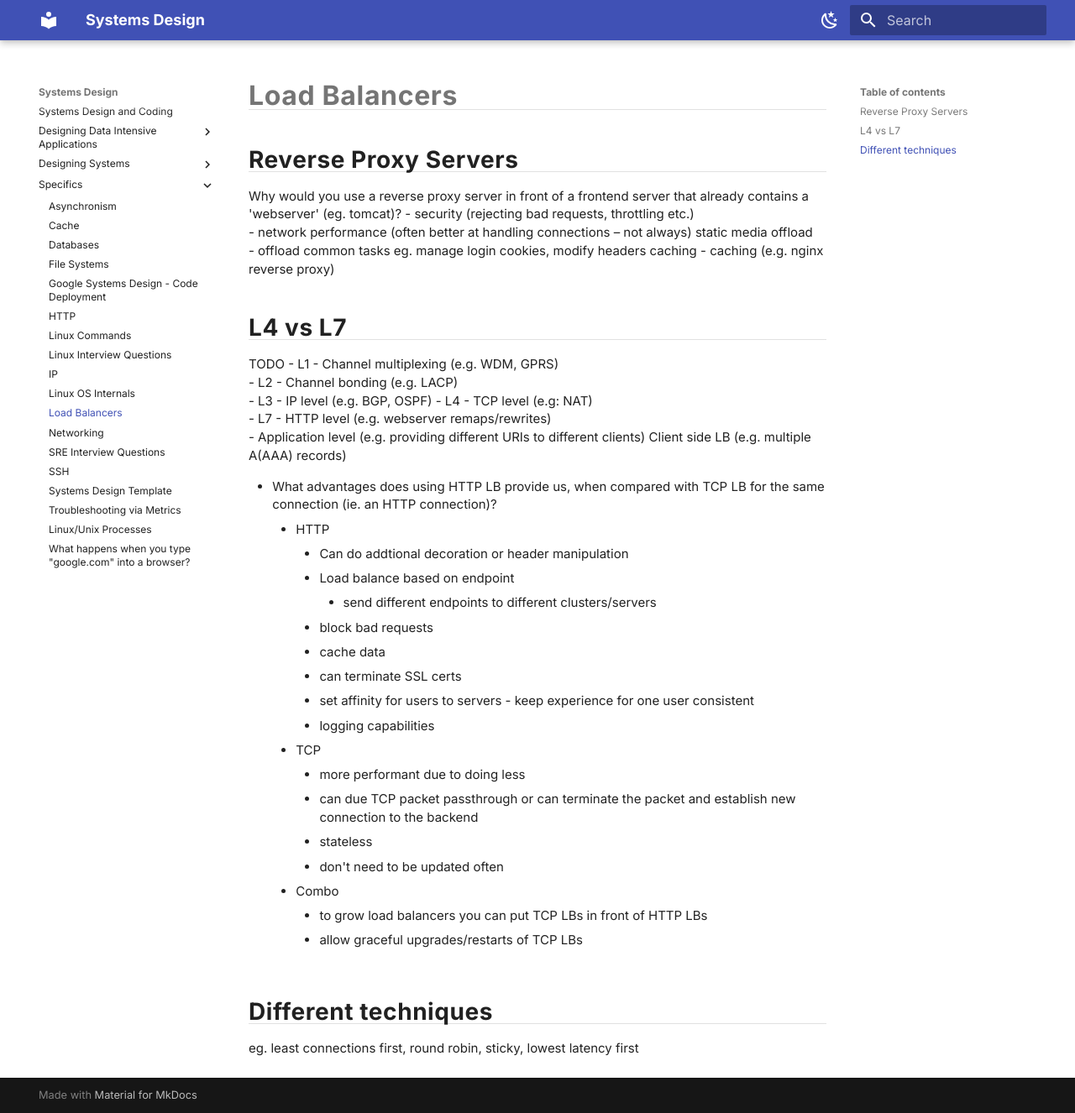
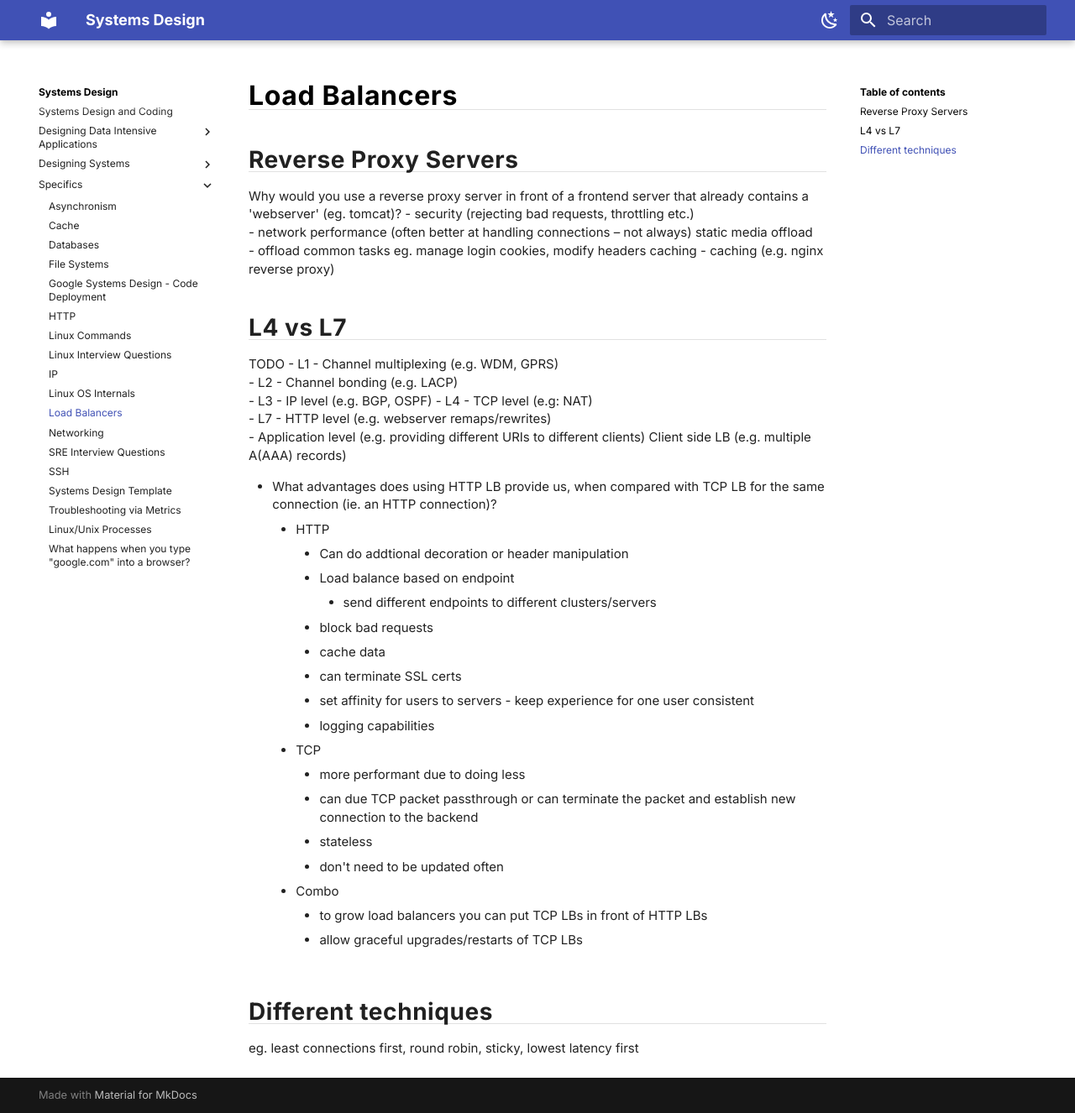
Before and after one commit to eleqtrizit/SystemsDesign, an MkDocs documentation site: the page built from docs/Specifics/Load Balancers.md, in a window 1280 px wide and 1326 px high. Shown: the whole window at 84% size. Built offline with MkDocs 1.6.1 and Material for MkDocs 9.7.7, drawn with Linux system fonts in a browser that asks for light colours.

Commit message:
Adjusting CSS

```diff
--- a/docs/stylesheets/extra.css
+++ b/docs/stylesheets/extra.css
@@ -31,3 +31,7 @@
     font-size: 12px !important;
     line-height: 1.3 !important;
 }
+
+:root > * {
+    --md-default-fg-color--light:        hsla(0, 0%, 0%);
+}
```
